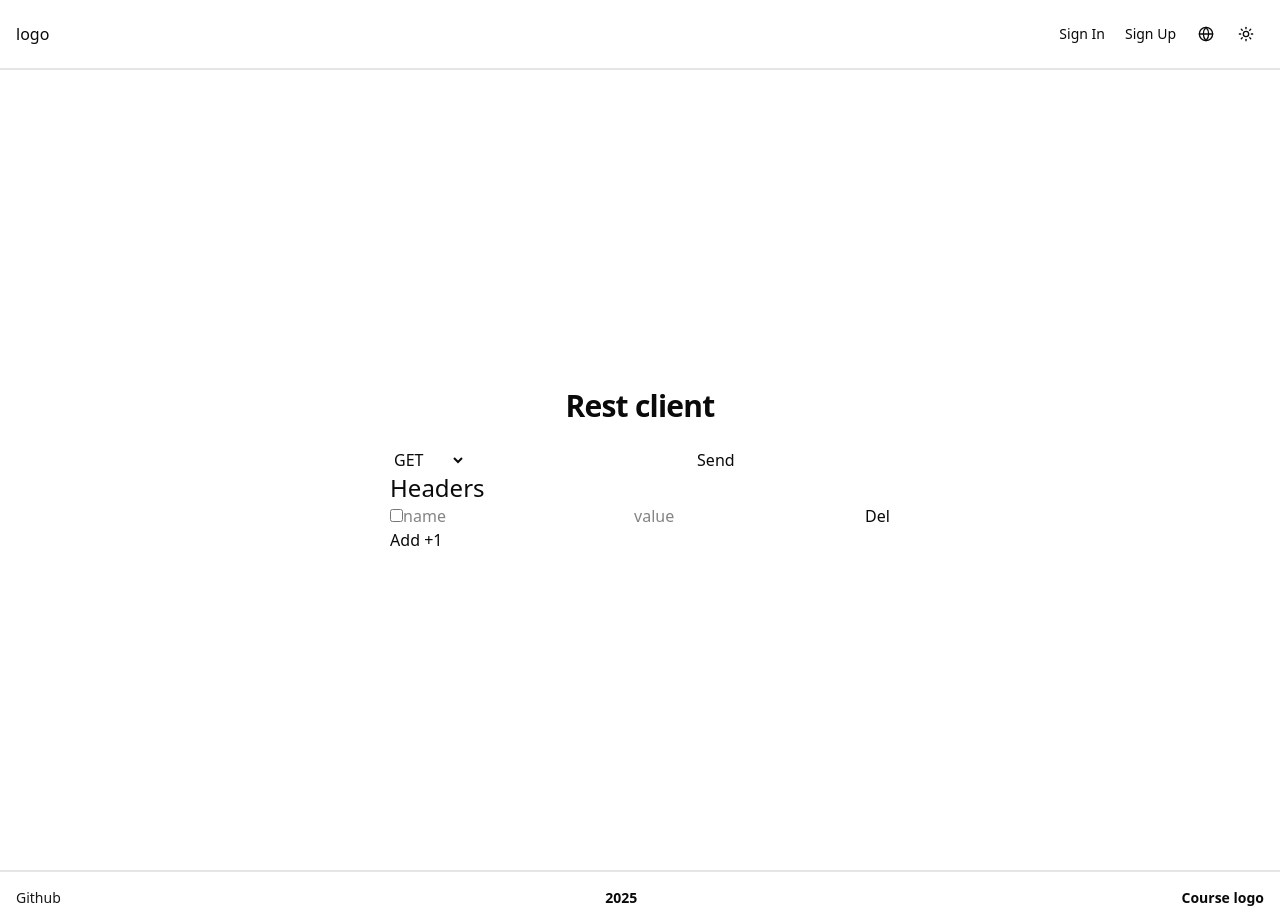
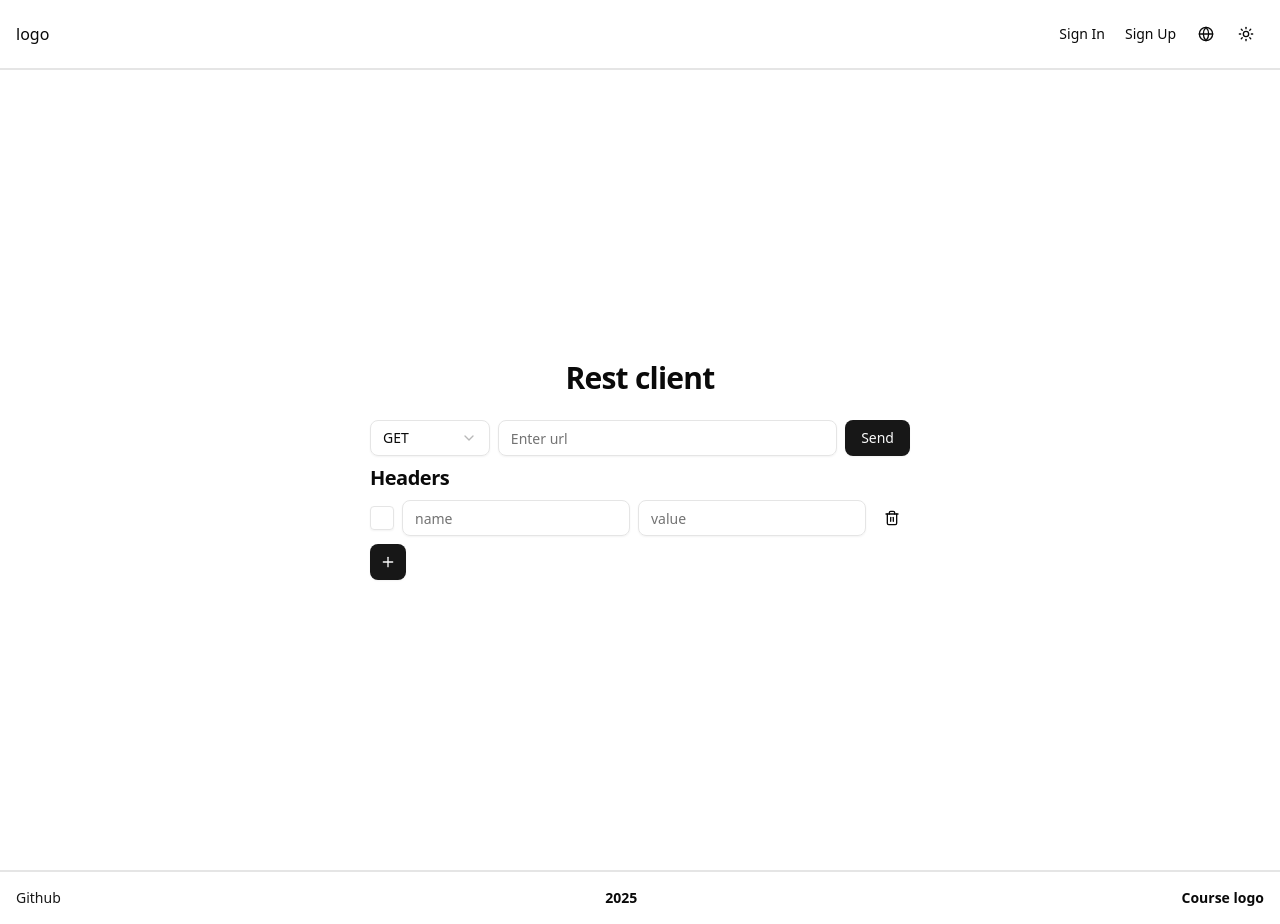
Before and after one commit to alexspearsi/rest-client-app, a Next.js app: page /en/rest-client in a window 1280 px wide. Built offline with nearby package versions, Linux system fonts and the light colour scheme.

Commit message:
feat: add some ui components && update rest-client ui

```diff
--- a/package.json
+++ b/package.json
@@ -14,9 +14,11 @@
   },
   "dependencies": {
     "@hookform/resolvers": "^5.2.1",
+    "@radix-ui/react-checkbox": "^1.3.3",
     "@radix-ui/react-dropdown-menu": "^2.1.16",
     "@radix-ui/react-label": "^2.1.7",
     "@radix-ui/react-navigation-menu": "^1.2.14",
+    "@radix-ui/react-select": "^2.2.6",
     "@radix-ui/react-slot": "^1.2.3",
     "class-variance-authority": "^0.7.1",
     "clsx": "^2.1.1",
--- a/src/components/rest-client/headers-table/headers-item/headers-item.tsx
+++ b/src/components/rest-client/headers-table/headers-item/headers-item.tsx
@@ -4,6 +4,10 @@
 import { useState } from 'react';
 import { HeadersItems } from '../../rest-client';
 import { useTranslations } from 'next-intl';
+import { Input } from '@/components/ui/input';
+import { Button } from '@/components/ui/button';
+import { Checkbox } from '@/components/ui/checkbox';
+import { Trash2 } from 'lucide-react';
 
 type HeaderItemProps = {
   id: string;
@@ -19,8 +23,7 @@
 
   const t = useTranslations('RestClient');
 
-  function handleCheckbox(event: ChangeEvent<HTMLInputElement>): void {
-    const checked = event.target.checked;
+  function handleCheckbox(checked: boolean): void {
     setIsChecked(checked);
 
     const item = {
@@ -56,14 +59,14 @@
   }
 
   return (
-    <div>
-      <input
-        onChange={handleCheckbox}
-        type="checkbox"
+    <div className="flex items-center space-x-2">
+      <Checkbox
+        className="h-6 w-6"
+        onCheckedChange={handleCheckbox}
         name="header-checkbox"
         checked={isChecked}
       />
-      <input
+      <Input
         onChange={handleValueChange}
         onBlur={handleFocus}
         type="text"
@@ -71,7 +74,7 @@
         placeholder={t('name')}
         value={value.name}
       />
-      <input
+      <Input
         onChange={handleValueChange}
         onBlur={handleFocus}
         type="text"
@@ -79,9 +82,14 @@
         placeholder={t('value')}
         value={value.value}
       />
-      <button type="button" onClick={() => removeHeader(id)}>
-        Del
-      </button>
+      <Button
+        type="button"
+        onClick={() => removeHeader(id)}
+        variant="ghost"
+        size="icon"
+      >
+        <Trash2 />
+      </Button>
     </div>
   );
 }
--- a/src/components/rest-client/headers-table/headers-table.tsx
+++ b/src/components/rest-client/headers-table/headers-table.tsx
@@ -4,6 +4,9 @@
 import { useTranslations } from 'next-intl';
 import HeadersItem from './headers-item/headers-item';
 import type { HeadersItems } from '../rest-client';
+import { Heading } from '@/components/ui/typography';
+import { Button } from '@/components/ui/button';
+import { Plus } from 'lucide-react';
 
 type HeadersTableProps = {
   headerItems: HeadersItems[];
@@ -29,8 +32,8 @@
   }
 
   return (
-    <div>
-      <h2 className="text-2xl">{t('headers')}</h2>
+    <div className="flex flex-col gap-2">
+      <Heading size="h4">{t('headers')}</Heading>
       {headerItems.map((item) => (
         <HeadersItem
           key={item.id}
@@ -39,9 +42,9 @@
           updateHeader={updateHeader}
         />
       ))}
-      <button type="button" onClick={handleClick}>
-        Add +1
-      </button>
+      <Button type="button" onClick={handleClick} size={'icon'}>
+        <Plus />
+      </Button>
     </div>
   );
 }
--- a/src/components/rest-client/request-editor/method-selector/method-selector.tsx
+++ b/src/components/rest-client/request-editor/method-selector/method-selector.tsx
@@ -1,15 +1,27 @@
 import type { JSX } from 'react';
+import {
+  Select,
+  SelectContent,
+  SelectItem,
+  SelectTrigger,
+  SelectValue,
+} from '@/components/ui/select';
 
 export const methods = ['get', 'post', 'put', 'patch', 'delete'] as const;
 
 export default function MethodSelector(): JSX.Element {
   return (
-    <select name="method">
-      {methods.map((item) => (
-        <option key={item} value={item}>
-          {item.toUpperCase()}
-        </option>
-      ))}
-    </select>
+    <Select name="method" defaultValue="get">
+      <SelectTrigger className="w-[180px]">
+        <SelectValue />
+      </SelectTrigger>
+      <SelectContent>
+        {methods.map((item) => (
+          <SelectItem key={item} value={item}>
+            {item.toUpperCase()}
+          </SelectItem>
+        ))}
+      </SelectContent>
+    </Select>
   );
 }
--- a/src/components/rest-client/request-editor/request-editor.tsx
+++ b/src/components/rest-client/request-editor/request-editor.tsx
@@ -4,6 +4,8 @@
 import MethodSelector from './method-selector/method-selector';
 import { HeadersItems } from '../rest-client';
 import { useTranslations } from 'next-intl';
+import { Input } from '@/components/ui/input';
+import { Button } from '@/components/ui/button';
 
 type RequestEditorProps = {
   headerItems: HeadersItems[];
@@ -48,14 +50,21 @@
   return (
     <div>
       <form
+        className="flex items-center gap-2"
         ref={formReference}
         action=""
         onSubmit={handleSubmit}
         name="request-form"
       >
         <MethodSelector />
-        <input type="text" name="url" />
-        <button type="submit">{t('send')}</button>
+        <Input
+          type="text"
+          placeholder="Enter url"
+          name="url"
+          pattern="^https?:\/\/(?:w{3}\.)?\w{1,}\.\w{1,6}\b(?:\S*)$"
+          required
+        />
+        <Button type="submit">{t('send')}</Button>
       </form>
     </div>
   );
--- a/src/components/rest-client/rest-client.tsx
+++ b/src/components/rest-client/rest-client.tsx
@@ -34,7 +34,7 @@
   }
 
   return (
-    <div>
+    <div className="flex flex-col gap-2">
       <RequestEditor headerItems={headersItems} />
       <HeadersTable
         headerItems={headersItems}
--- /dev/null
+++ b/src/components/ui/checkbox.tsx
@@ -0,0 +1,32 @@
+'use client';
+
+import * as React from 'react';
+import * as CheckboxPrimitive from '@radix-ui/react-checkbox';
+import { CheckIcon } from 'lucide-react';
+
+import { cn } from '@/lib/utils';
+
+function Checkbox({
+  className,
+  ...props
+}: React.ComponentProps<typeof CheckboxPrimitive.Root>) {
+  return (
+    <CheckboxPrimitive.Root
+      data-slot="checkbox"
+      className={cn(
+        'peer border-input dark:bg-input/30 data-[state=checked]:bg-primary data-[state=checked]:text-primary-foreground dark:data-[state=checked]:bg-primary data-[state=checked]:border-primary focus-visible:border-ring focus-visible:ring-ring/50 aria-invalid:ring-destructive/20 dark:aria-invalid:ring-destructive/40 aria-invalid:border-destructive size-4 shrink-0 rounded-[4px] border shadow-xs transition-shadow outline-none focus-visible:ring-[3px] disabled:cursor-not-allowed disabled:opacity-50',
+        className,
+      )}
+      {...props}
+    >
+      <CheckboxPrimitive.Indicator
+        data-slot="checkbox-indicator"
+        className="flex items-center justify-center text-current transition-none"
+      >
+        <CheckIcon className="size-3.5" />
+      </CheckboxPrimitive.Indicator>
+    </CheckboxPrimitive.Root>
+  );
+}
+
+export { Checkbox };
--- /dev/null
+++ b/src/components/ui/select.tsx
@@ -0,0 +1,185 @@
+'use client';
+
+import * as React from 'react';
+import * as SelectPrimitive from '@radix-ui/react-select';
+import { CheckIcon, ChevronDownIcon, ChevronUpIcon } from 'lucide-react';
+
+import { cn } from '@/lib/utils';
+
+function Select({
+  ...props
+}: React.ComponentProps<typeof SelectPrimitive.Root>) {
+  return <SelectPrimitive.Root data-slot="select" {...props} />;
+}
+
+function SelectGroup({
+  ...props
+}: React.ComponentProps<typeof SelectPrimitive.Group>) {
+  return <SelectPrimitive.Group data-slot="select-group" {...props} />;
+}
+
+function SelectValue({
+  ...props
+}: React.ComponentProps<typeof SelectPrimitive.Value>) {
+  return <SelectPrimitive.Value data-slot="select-value" {...props} />;
+}
+
+function SelectTrigger({
+  className,
+  size = 'default',
+  children,
+  ...props
+}: React.ComponentProps<typeof SelectPrimitive.Trigger> & {
+  size?: 'sm' | 'default';
+}) {
+  return (
+    <SelectPrimitive.Trigger
+      data-slot="select-trigger"
+      data-size={size}
+      className={cn(
+        "border-input data-[placeholder]:text-muted-foreground [&_svg:not([class*='text-'])]:text-muted-foreground focus-visible:border-ring focus-visible:ring-ring/50 aria-invalid:ring-destructive/20 dark:aria-invalid:ring-destructive/40 aria-invalid:border-destructive dark:bg-input/30 dark:hover:bg-input/50 flex w-fit items-center justify-between gap-2 rounded-md border bg-transparent px-3 py-2 text-sm whitespace-nowrap shadow-xs transition-[color,box-shadow] outline-none focus-visible:ring-[3px] disabled:cursor-not-allowed disabled:opacity-50 data-[size=default]:h-9 data-[size=sm]:h-8 *:data-[slot=select-value]:line-clamp-1 *:data-[slot=select-value]:flex *:data-[slot=select-value]:items-center *:data-[slot=select-value]:gap-2 [&_svg]:pointer-events-none [&_svg]:shrink-0 [&_svg:not([class*='size-'])]:size-4",
+        className,
+      )}
+      {...props}
+    >
+      {children}
+      <SelectPrimitive.Icon asChild>
+        <ChevronDownIcon className="size-4 opacity-50" />
+      </SelectPrimitive.Icon>
+    </SelectPrimitive.Trigger>
+  );
+}
+
+function SelectContent({
+  className,
+  children,
+  position = 'popper',
+  ...props
+}: React.ComponentProps<typeof SelectPrimitive.Content>) {
+  return (
+    <SelectPrimitive.Portal>
+      <SelectPrimitive.Content
+        data-slot="select-content"
+        className={cn(
+          'bg-popover text-popover-foreground data-[state=open]:animate-in data-[state=closed]:animate-out data-[state=closed]:fade-out-0 data-[state=open]:fade-in-0 data-[state=closed]:zoom-out-95 data-[state=open]:zoom-in-95 data-[side=bottom]:slide-in-from-top-2 data-[side=left]:slide-in-from-right-2 data-[side=right]:slide-in-from-left-2 data-[side=top]:slide-in-from-bottom-2 relative z-50 max-h-(--radix-select-content-available-height) min-w-[8rem] origin-(--radix-select-content-transform-origin) overflow-x-hidden overflow-y-auto rounded-md border shadow-md',
+          position === 'popper' &&
+            'data-[side=bottom]:translate-y-1 data-[side=left]:-translate-x-1 data-[side=right]:translate-x-1 data-[side=top]:-translate-y-1',
+          className,
+        )}
+        position={position}
+        {...props}
+      >
+        <SelectScrollUpButton />
+        <SelectPrimitive.Viewport
+          className={cn(
+            'p-1',
+            position === 'popper' &&
+              'h-[var(--radix-select-trigger-height)] w-full min-w-[var(--radix-select-trigger-width)] scroll-my-1',
+          )}
+        >
+          {children}
+        </SelectPrimitive.Viewport>
+        <SelectScrollDownButton />
+      </SelectPrimitive.Content>
+    </SelectPrimitive.Portal>
+  );
+}
+
+function SelectLabel({
+  className,
+  ...props
+}: React.ComponentProps<typeof SelectPrimitive.Label>) {
+  return (
+    <SelectPrimitive.Label
+      data-slot="select-label"
+      className={cn('text-muted-foreground px-2 py-1.5 text-xs', className)}
+      {...props}
+    />
+  );
+}
+
+function SelectItem({
+  className,
+  children,
+  ...props
+}: React.ComponentProps<typeof SelectPrimitive.Item>) {
+  return (
+    <SelectPrimitive.Item
+      data-slot="select-item"
+      className={cn(
+        "focus:bg-accent focus:text-accent-foreground [&_svg:not([class*='text-'])]:text-muted-foreground relative flex w-full cursor-default items-center gap-2 rounded-sm py-1.5 pr-8 pl-2 text-sm outline-hidden select-none data-[disabled]:pointer-events-none data-[disabled]:opacity-50 [&_svg]:pointer-events-none [&_svg]:shrink-0 [&_svg:not([class*='size-'])]:size-4 *:[span]:last:flex *:[span]:last:items-center *:[span]:last:gap-2",
+        className,
+      )}
+      {...props}
+    >
+      <span className="absolute right-2 flex size-3.5 items-center justify-center">
+        <SelectPrimitive.ItemIndicator>
+          <CheckIcon className="size-4" />
+        </SelectPrimitive.ItemIndicator>
+      </span>
+      <SelectPrimitive.ItemText>{children}</SelectPrimitive.ItemText>
+    </SelectPrimitive.Item>
+  );
+}
+
+function SelectSeparator({
+  className,
+  ...props
+}: React.ComponentProps<typeof SelectPrimitive.Separator>) {
+  return (
+    <SelectPrimitive.Separator
+      data-slot="select-separator"
+      className={cn('bg-border pointer-events-none -mx-1 my-1 h-px', className)}
+      {...props}
+    />
+  );
+}
+
+function SelectScrollUpButton({
+  className,
+  ...props
+}: React.ComponentProps<typeof SelectPrimitive.ScrollUpButton>) {
+  return (
+    <SelectPrimitive.ScrollUpButton
+      data-slot="select-scroll-up-button"
+      className={cn(
+        'flex cursor-default items-center justify-center py-1',
+        className,
+      )}
+      {...props}
+    >
+      <ChevronUpIcon className="size-4" />
+    </SelectPrimitive.ScrollUpButton>
+  );
+}
+
+function SelectScrollDownButton({
+  className,
+  ...props
+}: React.ComponentProps<typeof SelectPrimitive.ScrollDownButton>) {
+  return (
+    <SelectPrimitive.ScrollDownButton
+      data-slot="select-scroll-down-button"
+      className={cn(
+        'flex cursor-default items-center justify-center py-1',
+        className,
+      )}
+      {...props}
+    >
+      <ChevronDownIcon className="size-4" />
+    </SelectPrimitive.ScrollDownButton>
+  );
+}
+
+export {
+  Select,
+  SelectContent,
+  SelectGroup,
+  SelectItem,
+  SelectLabel,
+  SelectScrollDownButton,
+  SelectScrollUpButton,
+  SelectSeparator,
+  SelectTrigger,
+  SelectValue,
+};
```
Also changed, not shown: 1 other file (tests, documents, lock files or other folders).
